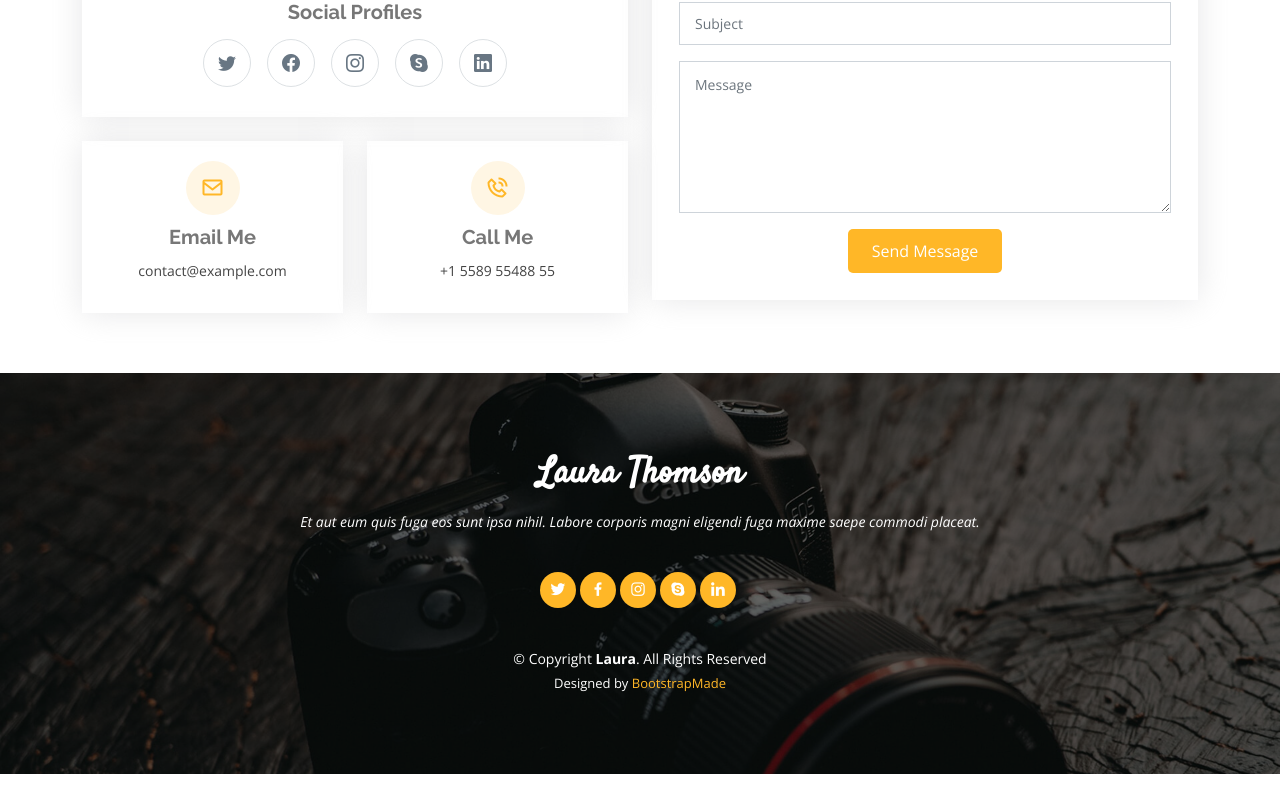
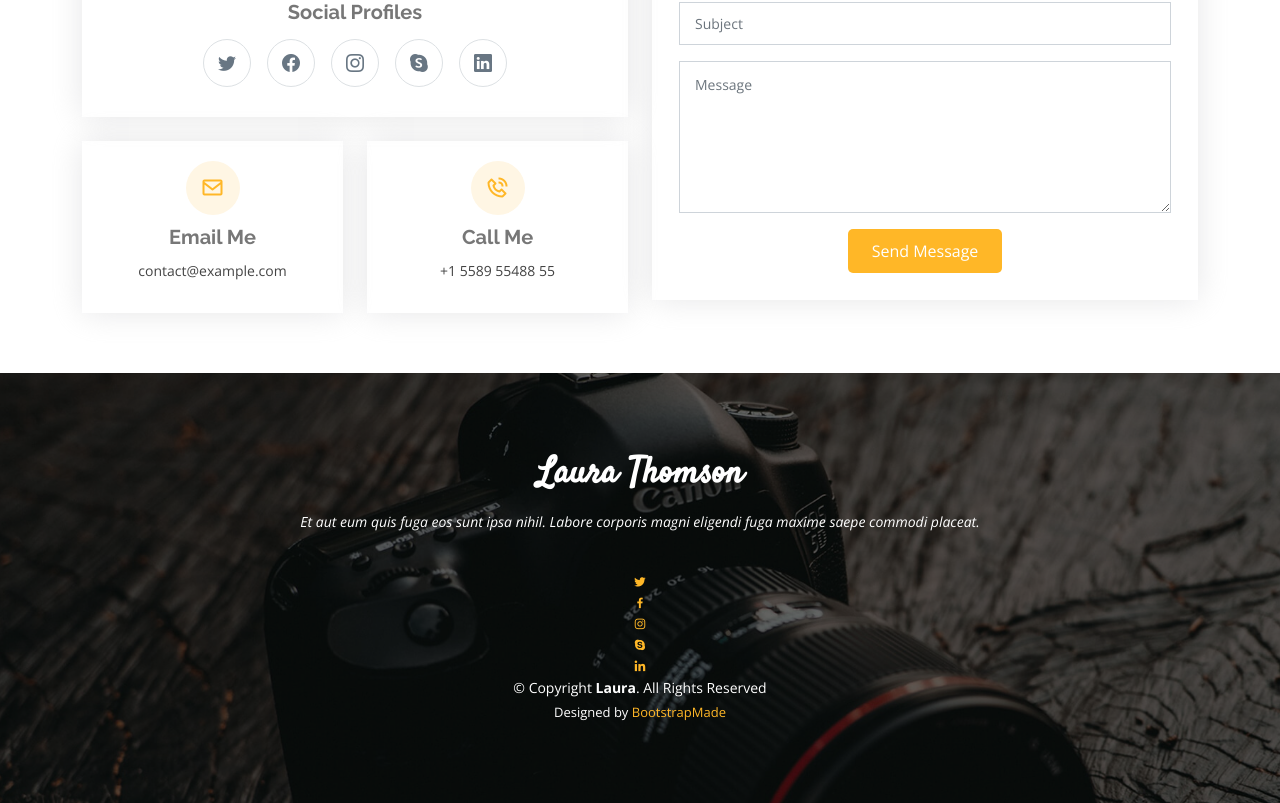
Before and after one commit to Yeasin2021/reacttemplate, a React (Create React App) app: page / in a window 1280 px wide. Shown: the part 6060-6863 px from the top of the page. Before the commit the page ends 6834 px from the top, so only its background shows below. Built offline with nearby package versions, Linux system fonts and the light colour scheme.

Commit message:
Footer Data -7

```diff
--- a/src/components/Footer.js
+++ b/src/components/Footer.js
@@ -11,13 +11,20 @@ const Footer = () => {
             <div>
               <h3>{item.header}</h3>
               <p>{item.title}</p>
-              <div className="social-links">
-                <a href="#" className="twitter"><i className="bx bxl-twitter"></i></a>
-                <a href="#" className="facebook"><i className="bx bxl-facebook"></i></a>
-                <a href="#" className="instagram"><i className="bx bxl-instagram"></i></a>
-                <a href="#" className="google-plus"><i className="bx bxl-skype"></i></a>
-                <a href="#" className="linkedin"><i className="bx bxl-linkedin"></i></a>
-              </div>
+              {
+                item.social_media.map((item_one,index_one)=> (
+
+                <div>
+                  <a href="#" className="twitter"><i className={item_one.media_one}></i></a>
+                        <span><a href="#" className="facebook"><i className={item_one.media_two}></i></a></span>
+                       <span><a href="#" className="instagram"><i className={item_one.media_three}></i></a></span>
+                        <span><a href="#" className="google-plus"><i className={item_one.media_four}></i></a></span>
+                        <span><a href="#" className="linkedin"><i className={item_one.media_five}></i></a></span>
+                </div>
+
+                ))
+              }
+
               <div className="copyright">
                 &copy; Copyright <strong><span>Laura</span></strong>. All Rights Reserved
               </div>
--- a/src/data/Footer.json
+++ b/src/data/Footer.json
@@ -2,13 +2,13 @@
     {
         "header"                : "Laura Thomson",
         "title"                 : "Et aut eum quis fuga eos sunt ipsa nihil. Labore corporis magni eligendi fuga maxime saepe commodi placeat.",
-        "social_media"          : {
-            "media_one"         : "twitter",
-            "media_two"         : "facebook",
-            "media_three"       : "instagram",
-            "media_four"        : "google-plus",
-            "media_five"        : "linkedin"
-        },
+        "social_media"          : [
+            {"media_one"         : "bx bxl-twitter"},
+            {"media_two"         : "bx bxl-facebook"},
+            {"media_three"       : "bx bxl-instagram"},
+            {"media_four"        : "bx bxl-skype"},
+            {"media_five"        : "bx bxl-linkedin"}
+        ],
         "copyrigt_one"          : "Copyright",
         "copyrigt_two"          : "Laura",
         "copyrigt_three"        : ". All Rights Reserved",
```
